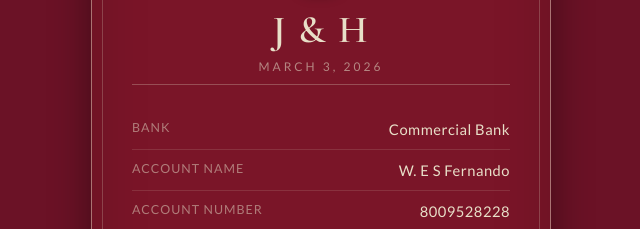
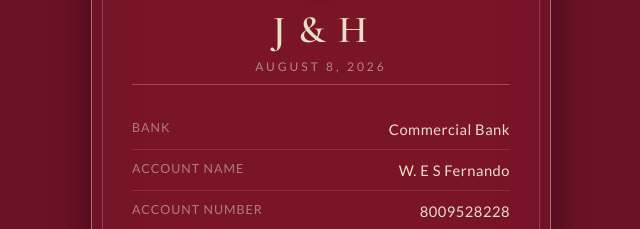
Before and after one commit to Shermith-428/J-H-QR, a plain HTML site: page index.html in a window 1280 px wide. Shown: the part 271-500 px from the top of the page, 319-959 px from the left. Drawn offline with nearby package versions, Linux system fonts and the light colour scheme.

Commit message:
Update wedding date to August 8 2026

```diff
--- a/index.html
+++ b/index.html
@@ -102,7 +102,7 @@
   <div class="card">
     <div class="swan">🦢</div>
     <h1>J & H</h1>
-    <div class="date">March 3, 2026</div>
+    <div class="date">August 8, 2026</div>
 
     <hr class="divider"/>
     <div class="details">
```
